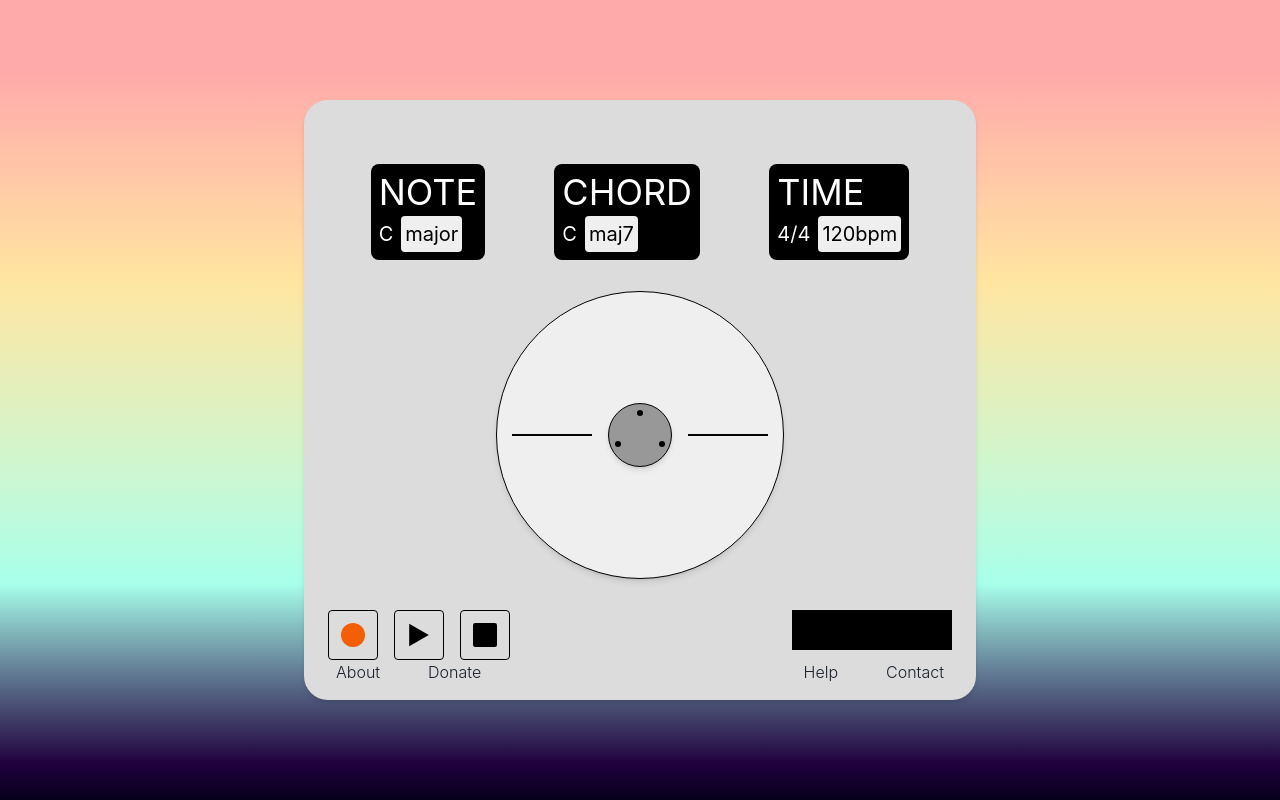
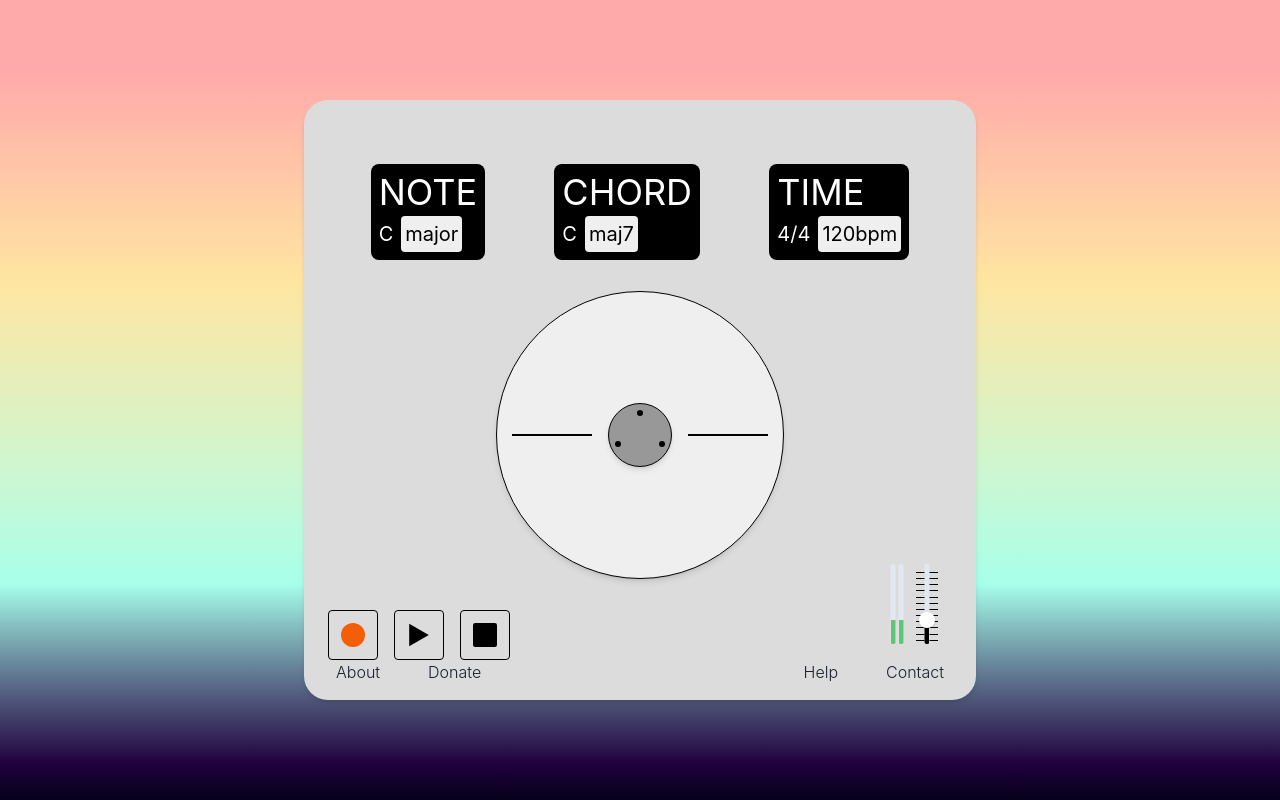
Before and after one commit to dizzyjaguar/improvEar, a React (Vite) app: page /player in a window 1280 px wide. Built offline with nearby package versions, Linux system fonts and the light colour scheme.

Commit message:
Added VolumeSlider & VisualizerUI

```diff
--- /dev/null
+++ b/src/components/VisualizerUI/index.tsx
@@ -0,0 +1,34 @@
+import { Slider, SliderTrack, SliderFilledTrack } from '@chakra-ui/react'
+
+export default function VisualizerUI({ volume }: any) {
+  return (
+    <div style={{ display: 'flex' }}>
+      <Slider
+        aria-label="slider-ex-3"
+        value={volume}
+        orientation="vertical"
+        minH="20"
+        colorScheme="blackAlpha"
+        position="relative"
+        marginRight={2}
+      >
+        <SliderTrack width="5px">
+          <SliderFilledTrack bg="#5EC775" />
+        </SliderTrack>
+      </Slider>
+
+      <Slider
+        aria-label="slider-ex-4"
+        value={volume}
+        orientation="vertical"
+        minH="20"
+        colorScheme="blackAlpha"
+        position="relative"
+      >
+        <SliderTrack width="5px">
+          <SliderFilledTrack bg="#5EC775" />
+        </SliderTrack>
+      </Slider>
+    </div>
+  )
+}
--- /dev/null
+++ b/src/components/VolumeSlider/index.tsx
@@ -0,0 +1,50 @@
+import {
+  SliderTrack,
+  SliderFilledTrack,
+  SliderThumb,
+  Slider,
+  Box,
+  Flex,
+} from '@chakra-ui/react'
+
+export default function VolumeSlider({ volume, setVolume }: any) {
+  return (
+    <Flex
+      direction="column"
+      alignItems="center"
+      position="relative"
+      minH="32"
+      width="35px"
+    >
+      <Box position="relative">
+        {Array.from({ length: 12 }).map((_, index) => (
+          <Box
+            key={index}
+            position="absolute"
+            top={`calc(${(index / 12) * 86}% + 8px)`}
+            left={0}
+            right={0}
+            height="1px"
+            backgroundColor="black"
+          />
+        ))}
+
+        <Slider
+          aria-label="slider-ex-3"
+          value={volume}
+          onChange={val => setVolume(val)}
+          orientation="vertical"
+          minH="20"
+          colorScheme="blackAlpha"
+          position="relative"
+          width="22px"
+        >
+          <SliderTrack width="5px">
+            <SliderFilledTrack bg="black" />
+          </SliderTrack>
+          <SliderThumb boxSize={5} width={4} height={4} />
+        </Slider>
+      </Box>
+    </Flex>
+  )
+}
--- a/src/routes/player.tsx
+++ b/src/routes/player.tsx
@@ -6,6 +6,9 @@ import RecordButton from '../components/Buttons/RecordButton'
 import PlayButton from '../components/Buttons/PlayButton'
 import PauseButton from '../components/Buttons/PauseButton'
 import TapeSpinner from '../components/TapeSpinner'
+import VolumeSlider from '../components/VolumeSlider'
+import VisualizerUI from '../components/VisualizerUI'
+import { useState } from 'react'
 
 const visible = { opacity: 1, transition: { duration: 2 } }
 
@@ -15,6 +18,8 @@ const itemVariants = {
 }
 
 export default function Player() {
+  const [volume, setVolume] = useState(30)
+
   return (
     <>
       <motion.div
@@ -36,14 +41,28 @@ export default function Player() {
         <motion.div
           className={`w-72 h-72 md:w-64 md:h-64 lg:w-72 lg:h-72 bg-alabaster-100 border-[1px] border-black shadow-md rounded-full self-center flex justify-center items-center`}
           variants={itemVariants}
-        ><TapeSpinner /></motion.div>
+        >
+          <TapeSpinner />
+        </motion.div>
+        {/* buttons */}
         <div className={`flex flex-row justify-between space-x-60 px-6`}>
           <div className={`space-x-4`}>
             <RecordButton />
             <PlayButton />
             <PauseButton />
           </div>
-          <div className={`w-40 h-10 bg-black`}></div>
+          {/* sliders */}
+          <div className={`absolute bottom-0 right-8 -mb-8 mr-4 flex`}>
+            <div style={{ flex: 1 }}>
+              <div style={{ marginRight: '8px' }}>
+                <VisualizerUI volume={volume} />
+              </div>
+            </div>
+
+            <div style={{ flex: 1 }}>
+              <VolumeSlider volume={volume} setVolume={setVolume} />
+            </div>
+          </div>
         </div>
       </motion.div>
     </>
```
